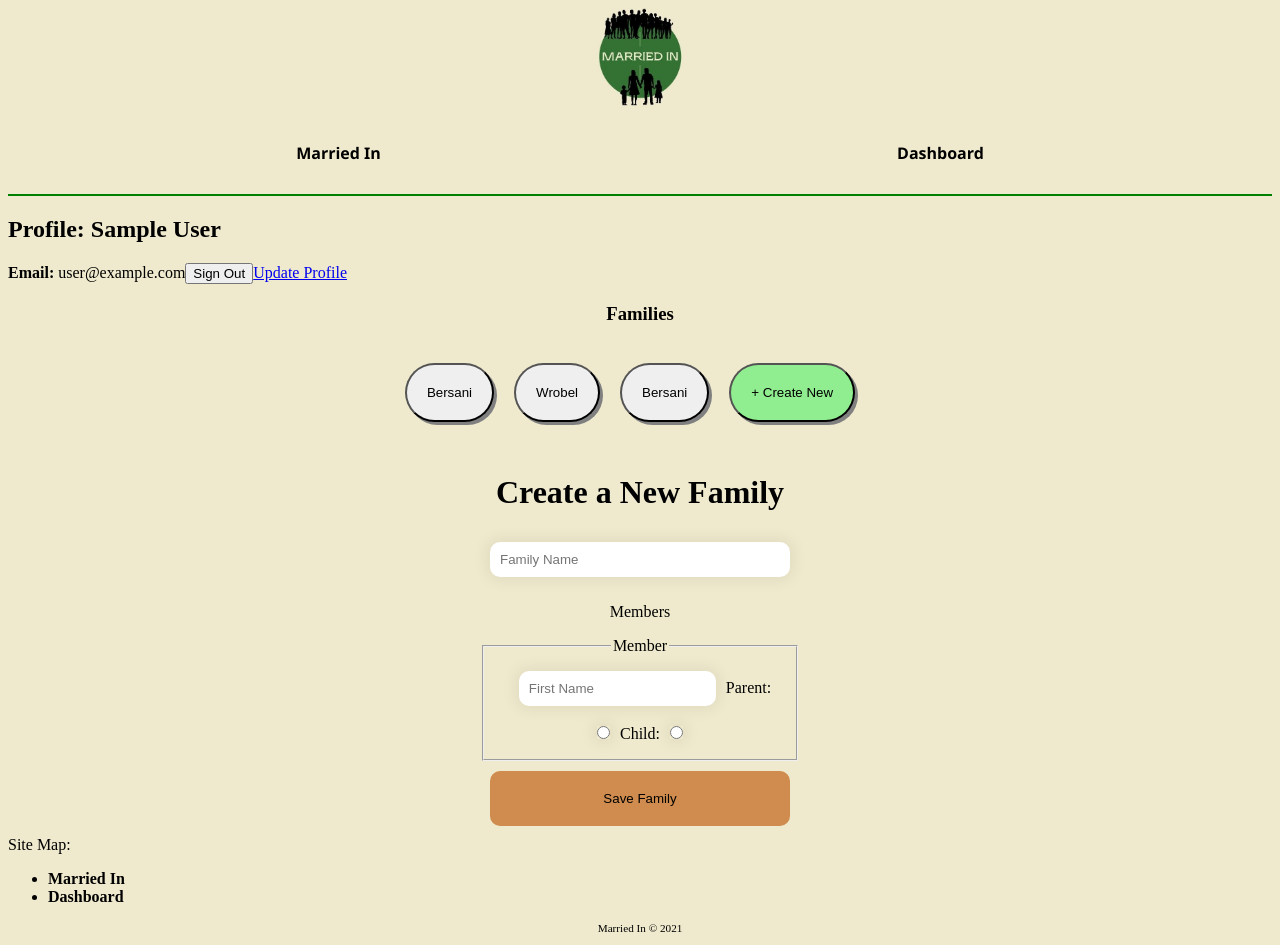
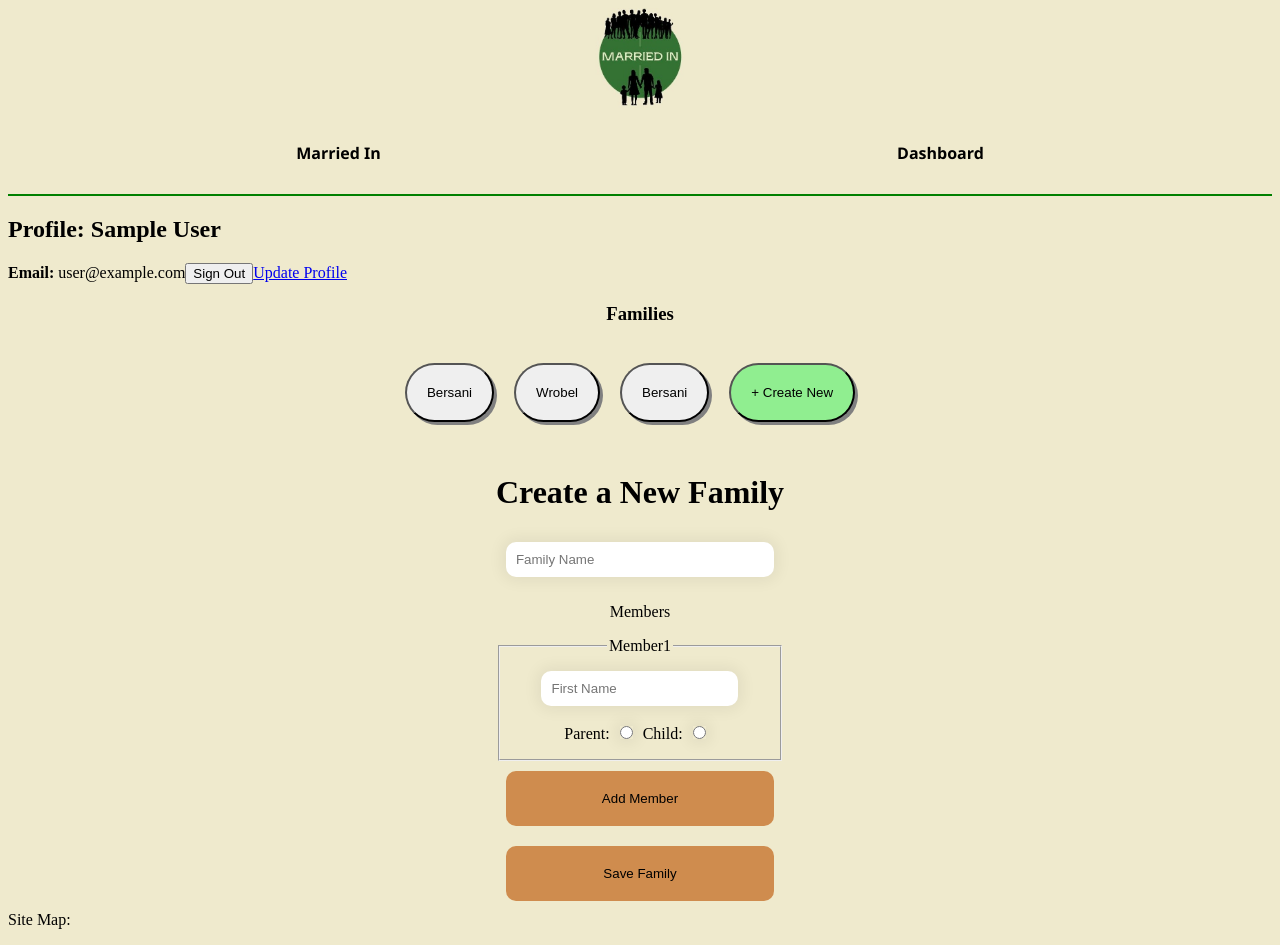
Before and after one commit to JBusani/married-in-web-app, a React app: page /dashboard in a window 1280 px wide. Shown: the top 945 px of the page. Built offline with nearby package versions, Linux system fonts and the light colour scheme; no server answers; sample sign-in values are in the browser's storage.

Commit message:
COMPLETED: Create New Family form. Handled Data locally. Reformatted into array of objects. add member to form is dynamic.

```diff
--- a/src/Routes/Dashboard.js
+++ b/src/Routes/Dashboard.js
@@ -4,7 +4,7 @@ import FamilyCard from '../components/FamilyCard';
 import styles from '../index.module.css';
 import { useAuth } from '../contexts/AuthContext'
 import { Link, useNavigate } from 'react-router-dom';
-import CreateCollection from '../components/CreateCollection';
+import CreateCollection from '../components/CreateNewFamily';
 import { sendEmailVerification } from 'firebase/auth';
 import Layout from '../components/Layout';
 
@@ -35,7 +35,6 @@ const Dashboard = () => {
     console.group(currentUser)
 
     return (
-        <Layout>
             <div className={styles.wrapper}>
                 {currentUser.emailVerified ? <span></span> : <p>Please check inbox for verification or resend email<button type='button' onClick={resendVerificationEmail}>Resend</button></p>}
                 <h2>Profile: {currentUser.displayName || currentUser.email}</h2>
@@ -50,7 +49,6 @@ const Dashboard = () => {
                 </div>
                 {openCollection ? <CreateCollection user={currentUser.uid} /> : <FamilyCard family={Tree[view]} /> }
             </div>
-        </Layout>
     )
 }
 
--- /dev/null
+++ b/src/Routes/homeStyles.css
@@ -0,0 +1,9 @@
+.card{
+    display: flex;
+    justify-content: center;
+
+}
+.card img{
+    width: 400px;
+
+}
--- a/src/components/App.js
+++ b/src/components/App.js
@@ -7,6 +7,7 @@ import ForgotPassword from '../Routes/ForgotPassword';
 import Dashboard from '../Routes/Dashboard';
 import UpdateProfile from '../Routes/UpdateProfile';
 import { Routes, Route } from 'react-router-dom';
+import Layout from "./Layout";
 
 /*<div className={styles.logo}>
         <img src={logo} alt="Married In Logo" />
@@ -21,7 +22,8 @@ export default function App() {
     <div>
 
       <Routes>
-        <Route exact path="/" element={<Home />} />
+        <Route exact path="/" element={<Layout />}>
+          <Route index element={<Home />} />
           <Route path="dashboard" element={<PrivateRoute component={Dashboard}/>}>
               <Route path="update-profile" element={<PrivateRoute component={UpdateProfile}  />} />
               <Route path="*" element={<main style={{padding: "1rem"}}><p>There's nothing here...!</p></main>}/>
@@ -30,6 +32,7 @@ export default function App() {
           <Route path="signin" element={<SignIn />}/>
           <Route path="forgot-password" element={<ForgotPassword />}/>
           <Route path="*" element={<main style={{padding: "1rem"}}><p>There's nothing here...!</p></main>}/>
+        </Route>
       </Routes>
     </div>
   );
--- a/src/components/CreateCollection.js
+++ /dev/null
@@ -1,97 +0,0 @@
-import React, { useRef, useState } from 'react'
-import { collection, addDoc, setDoc, doc } from "firebase/firestore";
-import { db } from './Firebase';
-import formStyles from "./form.module.css";
-
-/*
-members : [
-    id : {
-      firstName: Jake
-      lastName: Bersani
-      image: *.jpg
-      }
-    ]
-
-
-*/
-
-export default function CreateCollection(props){
-    const familyName = useRef();
-
-    const [ memberArray, setMemberArray ] = useState([]);
-
-    function handleMember(event){
-      console.log(event.target.value)
-      setMemberArray([...memberArray, {
-        //can I get the fieldset data as a group? or do i need to track each individual item?
-      }])
-
-    }
-
-console.group(memberArray)
-
-    async function handleSubmit(event){
-      event.preventDefault();
-      console.group(event.target);
-        try{
-          const familyRef = await addDoc(collection(db, `users/${props.user}/families`), {
-            family: familyName.current.value,
-            members: []
-          })
-
-          const membersRef = await addDoc(collection(db, `users/${props.user}/members`),{
-            familyName: familyName.current.value,
-            firstName: "",
-
-          })
-
-        }catch(error){
-          console.group(error)
-        }
-    }
-console.group(props.user)
-    return (
-        <div className={formStyles.formContainer}>
-               <form className={formStyles.form}>
-                <h1>Create a New Family</h1>
-                <input
-                    type="text"
-                    placeholder="Family Name"
-                    name="familyName"
-                    aria-label="Family Name"
-                    ref={familyName}
-                />
-                <p>Members</p>
-                <fieldset onBlur={handleMember}>
-                  <legend>Member</legend>
-                  <input
-                    type="text"
-                    placeholder="First Name"
-                    name="firstName"
-                    aria-label="first Name"
-
-                  />
-                  <label>Parent:
-                    <input
-                      type="radio"
-                      name='role'
-
-                    />
-                  </label>
-                  <label>Child:
-                    <input
-                      type="radio"
-                      name='role'
-                    />
-                  </label>
-                </fieldset>
-                <button
-                    type="submit"
-                    className={formStyles.submitButton}
-                    onClick={handleSubmit}>
-                  Save Family
-                </button>
-                </form>
-            </div>
-    );
-}
--- /dev/null
+++ b/src/components/CreateNewFamily.js
@@ -0,0 +1,128 @@
+import React, { useRef, useState, useEffect } from 'react'
+import { collection, addDoc, setDoc, doc, documentId } from "firebase/firestore";
+import { db } from './Firebase';
+import formStyles from "./form.module.css";
+import MemberFieldSet from './form/memberFieldset';
+/*
+members : [
+    id : {
+      firstName: Jake
+      lastName: Bersani
+      image: *.jpg
+      }
+    ]
+
+
+*/
+
+export default function CreateNewFamily(props){
+    const familyName = useRef();
+    const [ memberArray, setMemberArray ] = useState([<MemberFieldSet key={1} memberNumber={1} />]);
+
+    function handleAddMember(event){
+      //create a new fieldset array
+      setMemberArray([
+        ...memberArray,
+        <MemberFieldSet key={memberArray.length + 1} memberNumber={memberArray.length + 1} />
+      ])
+    }
+
+
+    async function handleSubmit(event){
+      event.preventDefault();
+      const formData = event.target;
+
+      const formDataFormated = () => {
+        const familyMembers = formData.querySelectorAll("fieldset")
+        let familyMembersArray = [];
+        const membersCount = memberArray.length;
+
+        //fieldset members formatted array. how many members.
+        for(let i = 0; i < membersCount; i++){
+          const fields = familyMembers[i];
+          const inputFields = fields.querySelectorAll("input")
+          let familyMember = {
+            firstName: "",
+            parentRole: false,
+            childRole: false
+          }
+          inputFields.forEach(input => {
+            console.log(inputFields.length)
+            switch(input.id){
+              case "firstName":
+                familyMember.firstName = input.value;
+                break;
+              case "parentRole":
+                familyMember.parentRole = input.checked;
+                break;
+              case "childRole":
+                familyMember.childRole = input.checked;
+            }
+          });
+          familyMembersArray.push(familyMember);
+
+        }//for loop finished
+        console.group(familyMembersArray)
+        return familyMembersArray
+      }
+      formDataFormated();
+        /*try{
+          //to create or overwrite a single document use set()
+          //if not exist, it'll be created
+          //if exist it will be overwritten with the newly provided data unless you specify it should be merged.
+
+
+          //in the families collection, add a family with this data object
+          const familyRef = await addDoc(collection(db, `users/${props.user}/families`), {
+            family: familyName.current.value,
+            members: [{
+
+            }]
+          })
+          console.log(familyRef)
+
+          //in the families collection, add a family with this data object
+          const membersRef = await addDoc(collection(db, `users/${props.user}/members`),{
+            familyName: familyName.current.value,
+            firstName: "",
+          })
+          console.log(membersRef)
+        }catch(error){
+          console.group(error)
+        }*/
+
+    }
+    return (
+        <div className={formStyles.formContainer}>
+               <form className={formStyles.form} name="FamilyForm" onSubmit={handleSubmit}>
+                <h1>Create a New Family</h1>
+                <input
+                    type="text"
+                    placeholder="Family Name"
+                    name="familyName"
+                    aria-label="Family Name"
+                    ref={familyName}
+                />
+                <p>Members</p>
+                <div id='members'>
+                  {memberArray.map(member=> {
+                    return member;
+                  })}
+                </div>
+                <button
+                onClick={handleAddMember}
+                  type='button'
+                  className={formStyles.submitButton}
+                  >
+                    Add Member
+                </button>
+                <button
+                    id="submit"
+                    type="submit"
+                    className={formStyles.submitButton}>
+                  Save Family
+                </button>
+                </form>
+            </div>
+    );
+}
--- a/src/components/Layout.js
+++ b/src/components/Layout.js
@@ -2,6 +2,7 @@ import React from 'react';
 import Navigation, {NavigationFooter} from './Navigation';
 import logo from "../assets/logoCropped.jpg";
 import styles from '../components/navigation.module.css';
+import { Outlet } from 'react-router-dom';
 
 
 
@@ -19,7 +20,7 @@ const Layout = (props) => {
                 <img src={logo} alt="Married In Logo" />
             </div>
             <Navigation />
-            {props.children}
+            <Outlet />
             <NavigationFooter />
             <p style={{textAlign: "center", fontSize: ".7rem"}}>Married In &copy; {new Date().getFullYear()}</p>
         </div>
--- /dev/null
+++ b/src/components/form/memberFieldset.js
@@ -0,0 +1,40 @@
+import React, {useRef} from 'react';
+
+const MemberFieldSet = ({memberNumber}) => {
+
+    return (
+        <>
+        <fieldset id={`member${memberNumber}`} name={`member${memberNumber}`}>
+            <legend>Member{memberNumber}</legend>
+                  <input
+                    type="text"
+                    id='firstName'
+                    placeholder="First Name"
+                    name={`firstNameMember${memberNumber}`}
+                    aria-label="first Name"
+                    required={true}
+                  />
+                  <div>
+                    <label>Parent:
+                      <input
+                        type="radio"
+                        id='parentRole'
+                        name={`member${memberNumber}`}
+                        required={true}
+                      />
+                    </label>
+                    <label>Child:
+                      <input
+                        type="radio"
+                        id='childRole'
+                        name={`member${memberNumber}`}
+                        required={true}
+                      />
+                    </label>
+                  </div>
+                </fieldset>
+        </>
+    )
+}
+
+export default MemberFieldSet;
--- a/src/contexts/AuthContext.js
+++ b/src/contexts/AuthContext.js
@@ -71,6 +71,9 @@ export function AuthProvider({ children }) {
     try{
       setDoc(doc(db, "users/" + userId), {
         email: email,
+        userId: userId,
+        families: [],
+        members: [],
       })
     }catch(e){
       console.error("Error adding document: ", e);
```
Also changed, not shown: src/Routes/Home.js (+10 -3 lines), src/assets/asianwedding.jpg (added), src/assets/weddingNose.jpg (added). Lines whose indentation alone changed are shown as unchanged.
